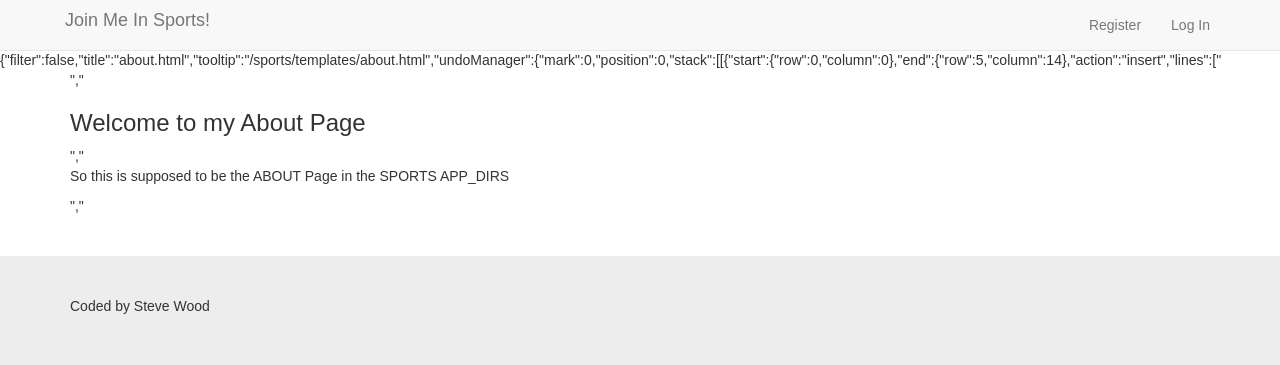
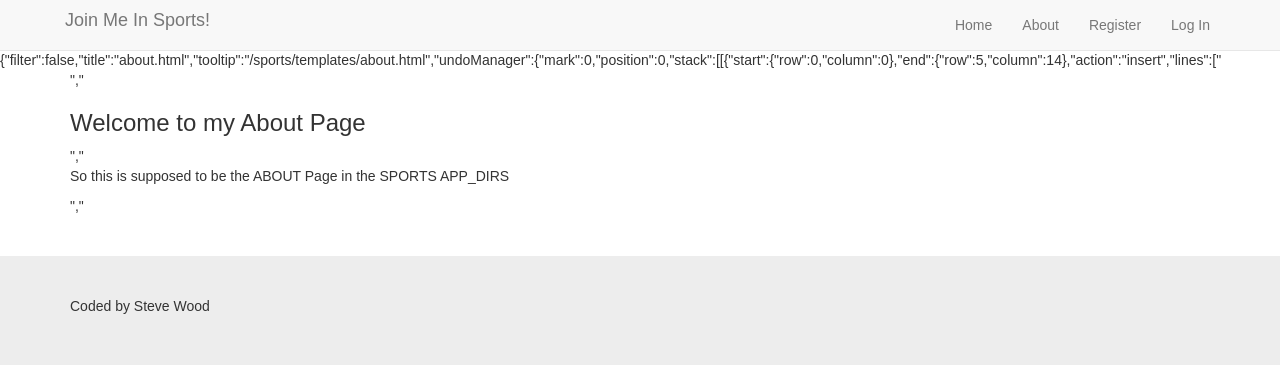
Before and after one commit to walkinthedawg/JoinMeInSports, a Django app: page /about in a window 1280 px wide. Shown: the top 365 px of the page. Run offline with Django 3.2, Linux system fonts and the light colour scheme; some libraries are stand-ins or nearby versions.

Commit message:
Changes to nav

```diff
--- /dev/null
+++ b/.c9/metadata/environment/accounts/urls.py
@@ -0,0 +1 @@
+{"filter":false,"title":"urls.py","tooltip":"/accounts/urls.py","undoManager":{"mark":-1,"position":-1,"stack":[]},"ace":{"folds":[],"scrolltop":0,"scrollleft":0,"selection":{"start":{"row":0,"column":0},"end":{"row":0,"column":0},"isBackwards":false},"options":{"guessTabSize":true,"useWrapMode":false,"wrapToView":true},"firstLineState":{"row":1,"state":"start","mode":"ace/mode/python"}},"timestamp":1564292300459,"hash":"24d9562b3f60b7c396c136f09c625abe655faab0"}
--- /dev/null
+++ b/.c9/metadata/environment/accounts/views.py
@@ -0,0 +1 @@
+{"filter":false,"title":"views.py","tooltip":"/accounts/views.py","undoManager":{"mark":-1,"position":-1,"stack":[]},"ace":{"folds":[],"scrolltop":0,"scrollleft":0,"selection":{"start":{"row":0,"column":0},"end":{"row":0,"column":0},"isBackwards":false},"options":{"guessTabSize":true,"useWrapMode":false,"wrapToView":true},"firstLineState":0},"timestamp":1564290993924,"hash":"375b8cf06c43788e5f31a3253d5f47598ebb62a9"}
--- a/templates/base.html
+++ b/templates/base.html
@@ -28,9 +28,13 @@
             <div id="navbar" class="navbar-collapse collapse">
                 <ul class="nav navbar-nav navbar-right">
                     {% if user.is_authenticated %}
+                        <li><a href="{% url 'index' %}">Home</a></li>
+                        <li><a href="{% url 'about' %}">About</a></li>
                         <li><a href="{% url 'profile' %}">Profile</a></li>
                         <li><a href="{% url 'logout' %}">Log Out</a></li>
                     {%  else %}
+                        <li><a href="{% url 'index' %}">Home</a></li>
+                        <li><a href="{% url 'about' %}">About</a></li>
                         <li><a href="{% url 'register' %}">Register</a></li>
                         <li><a href="{% url 'login' %}">Log In</a></li>
                     {% endif %}
```
Also changed, not shown: .c9/metadata/environment/joinsports/urls.py (+1 -1 lines), .c9/metadata/environment/templates/base.html (+1 -1 lines), .c9/metadata/environment/accounts/urls_reset.py (added), db.sqlite3, 1 other file.
